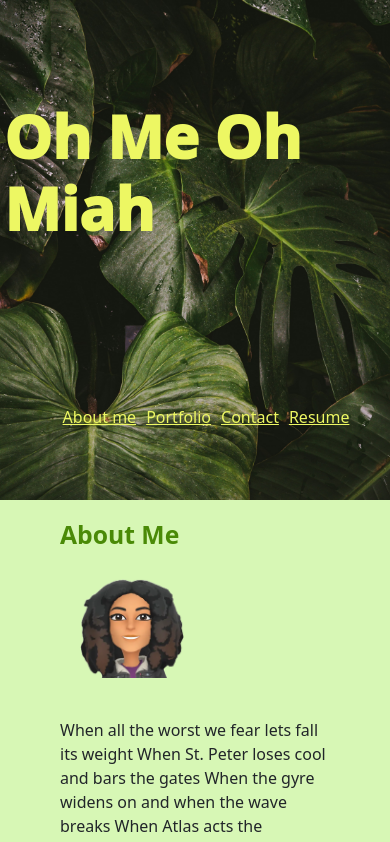
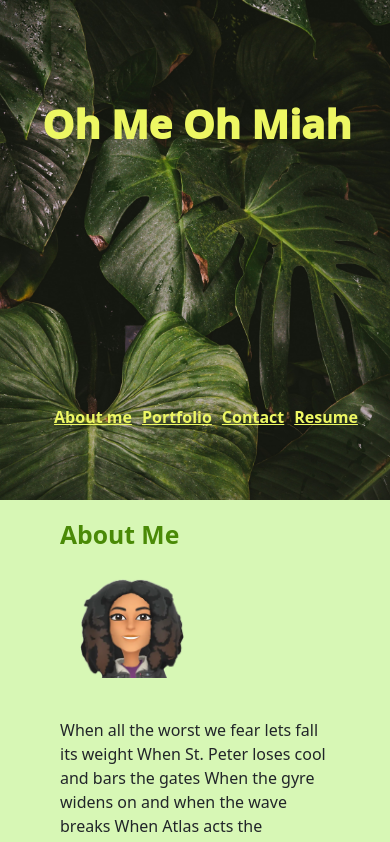
Before and after one commit to xWhoKnowz/react-portfolio, a React (Vite) app: page / in a window 390 px wide. Shown: the top 842 px of the page. Built offline with nearby package versions, Linux system fonts and the light colour scheme.

Commit message:
tweaked h1 font size on mobile

```diff
--- a/src/styles/index.css
+++ b/src/styles/index.css
@@ -45,6 +45,7 @@ h1 {
 
 .navBtn {
     color: var(--secondary);
+    font-weight: bolder;
     margin: 5px;
 }
 
@@ -216,6 +217,10 @@ h1 {
 }
 
 @media screen and (max-width: 530px) {
+    h1 {
+        font-size: 40px;
+    }
+
     .projectCard{
         width: 404.5px;
         height: 405px;
```
